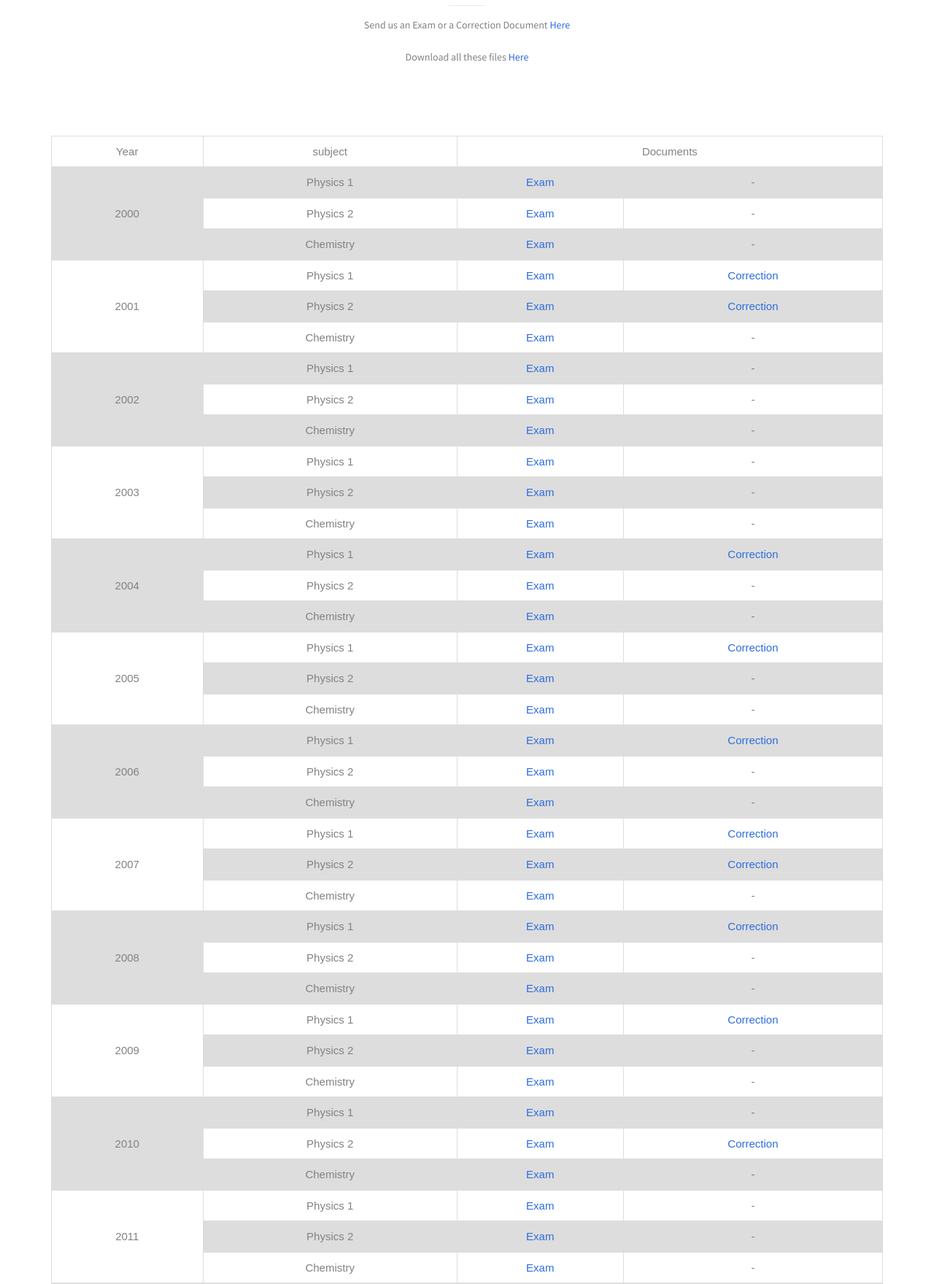
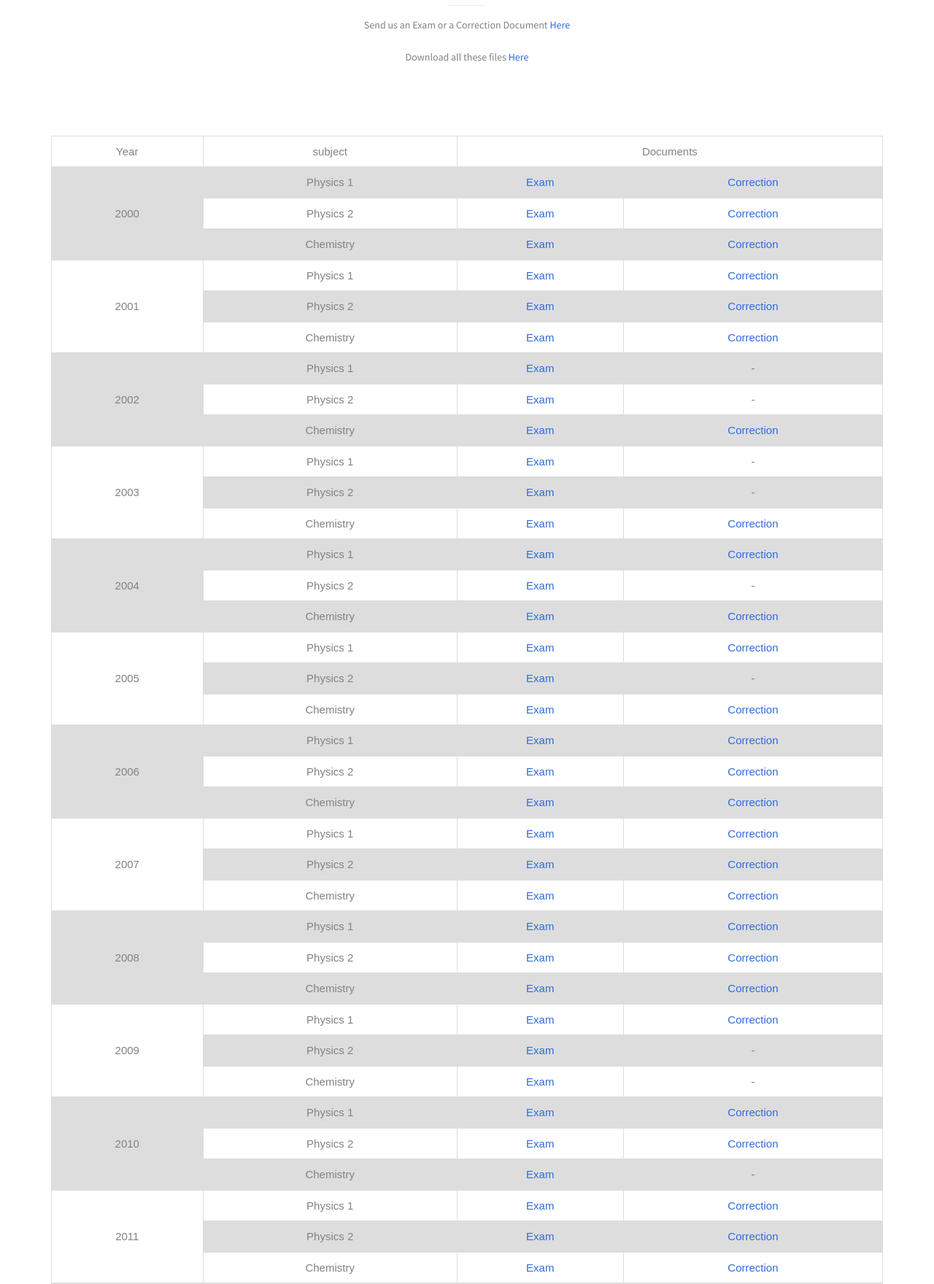
Before and after one commit to KOBeerose/RTC, a PHP site: page /TSI-cnc-pc.php in a window 1280 px wide. Shown: the part 976-2736 px from the top of the page at 73% size. Run offline with PHP 8.4, Linux system fonts and the light colour scheme; data comes from the database, SQL or seed files in the repository; data that the repository does not hold is empty; some web fonts are replaced.

Commit message:
Fixing bugs and adding files
Correcting some typos in the website content and some href links.
Adding some missing files,

```diff
--- a/Code/MP-cnc-info.php
+++ b/Code/MP-cnc-info.php
@@ -80,12 +80,6 @@ require "header.php";
 							<td><a href="pdfs/MP/cnc/info/CNC Info 2019 MP.pdf" target="_blank"><?php echo $row['8']['page_header'] ?></a></td>
 							<td><a href="pdfs/MP/cnc/info/CNC Info 2019 MP Correction.pdf" target="_blank">Correction</a></td>
 						</tr>
-						<tr>
-							<td class="tbl-cnt" rowspan="1" style="text-align: center;">2020</td>
-							<td><?php echo $row['2']['subjects'] ?></td>
-							<td><a href="pdfs/MP/cnc/info/CNC Info 2020.pdf" target="_blank"><?php echo $row['8']['page_header'] ?></a></td>
-							<td><a href="pdfs/MP/cnc/info/CNC Info 2020 Correction.pdf" target="_blank">Correction</a></td>
-						</tr>
 
 					</table>
 
--- a/Code/MP-cnc-math.php
+++ b/Code/MP-cnc-math.php
@@ -39,7 +39,7 @@ require "header.php";
 				<div class="col-md-6 col-md-offset-3 text-center fh5co-heading">
 					<h2><?php echo $row['11']['important'] . ' ' . $row['8']['page_header'] . 's' ?></h2>
 					<p><?php echo $row['16']['page_content'] ?><a href="<?php echo "upload-form.php?language=" . $language ?>" target="_blank"><?php echo $row['12']['important'] ?></a></p>
-					<p><?php echo $row['15']['page_content'] ?><a href="pdfs/MP/spe-crs/math/MP Math CNC.rar" download ><?php echo $row['12']['important'] ?></a></p>
+					<p><?php echo $row['15']['page_content'] ?><a href="pdfs/MP/cnc/math/MP Math CNC.rar" download ><?php echo $row['12']['important'] ?></a></p>
 				</div>
 			</div>
 			<div class="table">
@@ -98,7 +98,7 @@ require "header.php";
 							<td class="tbl-cnt" rowspan="2" style="text-align: center;">2004</td>
 							<td>Math 1</td>
 							<td><a href="pdfs/MP/cnc/math/CNC 2004 Math-1 MP.pdf" target="_blank"><?php echo $row['8']['page_header'] ?></a></td>
-							<td><a href="pdfs/MP/cnc/math/CNC 2004 Math-2 MP Correction.pdf" target="_blank">Correction</a></td>
+							<td><a href="pdfs/MP/cnc/math/CNC 2004 Math-1 MP Correction.pdf" target="_blank">Correction</a></td>
 						</tr>
 						<tr class="tbl-cnt">
 							<td>Math 2</td>
@@ -208,7 +208,7 @@ require "header.php";
 							<td class="tbl-cnt" rowspan="2" style="text-align: center;">2014</td>
 							<td>Math 1</td>
 							<td><a href="pdfs/MP/cnc/math/CNC 2014 Math-1 MP.pdf" target="_blank"><?php echo $row['8']['page_header'] ?></a></td>
-							<td><a href="pdfs/MP/cnc/math/CNC 2014 Math-2 MP Correction.pdf" target="_blank">Correction</a></td>
+							<td><a href="pdfs/MP/cnc/math/CNC 2014 Math-1 MP Correction.pdf" target="_blank">Correction</a></td>
 						</tr>
 						<tr class="tbl-cnt">
 							<td>Math 2</td>
--- a/Code/MP-cnc-si.php
+++ b/Code/MP-cnc-si.php
@@ -39,7 +39,7 @@ require "header.php";
 				<div class="col-md-6 col-md-offset-3 text-center fh5co-heading">
 					<h2><?php echo $row['11']['important'] . ' ' . $row['8']['page_header'] . 's' ?></h2>
 					<p><?php echo $row['16']['page_content'] ?><a href="<?php echo "upload-form.php?language=" . $language ?>" target="_blank"><?php echo $row['12']['important'] ?></a></p>
-					<p><?php echo $row['15']['page_content'] ?><a href="pdfs/MP/cnc/si/MP Si CNC.rar" download ><?php echo $row['12']['important'] ?></a></p>
+					<p><?php echo $row['15']['page_content'] ?><a href="pdfs/MP/cnc/si/MP SI CNC.rar" download ><?php echo $row['12']['important'] ?></a></p>
 				</div>
 			</div>
 			<div class="table">
--- a/Code/MP-spe-crs-phy.php
+++ b/Code/MP-spe-crs-phy.php
@@ -67,7 +67,7 @@ require "header.php";
 							<td><a href="pdfs/MP/spe-crs/phy/Math Tools/Formulaire De Derivation Et De Primitives.pdf" target="_blank">Formulaire De Derivation Et De Primitives</a></td>
 						</tr>
 						<tr class="tbl-cnt">
-							<td><a href="pdfs/MP/spe-crs/phy/Math Tools/Formulaire De Developpements Limites2.pdf" target="_blank">Formulaire De Developpements Limites</a></td>
+							<td><a href="pdfs/MP/spe-crs/phy/Math Tools/Formulaire De Developpements Limites.pdf" target="_blank">Formulaire De Developpements Limites</a></td>
 						</tr>
 						<tr class="tbl-cnt">
 							<td><a href="pdfs/MP/spe-crs/phy/Math Tools/Operateur Differentiel Gradient.pdf" target="_blank">Operateur Differentiel Gradient</a></td>
--- a/Code/MP-sup-crs-si.php
+++ b/Code/MP-sup-crs-si.php
@@ -51,7 +51,7 @@ require "header.php";
 							<td style="text-align: center;"><?php echo $row['2']['page_header'] ?></td>
 						</tr>
 						<tr>
-							<td class="tbl-cnt" rowspan="8" style="text-align: center;"><img src="images/electronics1'.jpg" alt=""></td>
+							<td class="tbl-cnt" rowspan="8" style="text-align: center;"><img src="images/electronics1'.JPG" alt=""></td>
 							<td><a href="pdfs/MP/sup-crs/si/Generalites.pdf" target="_blank">Generalites</a></td>
 						</tr>
 						<tr class="tbl-cnt">
--- a/Code/MP-sup-ex-phy.php
+++ b/Code/MP-sup-ex-phy.php
@@ -52,7 +52,7 @@ require "header.php";
 							<td style="text-align: center;">Correction</td>
 						</tr>
 						</tr>
-						<td class="tbl-cnt" rowspan="5" style="text-align: center;"><img src="images/class-meca.jpg" alt=""></td>
+						<td class="tbl-cnt" rowspan="6" style="text-align: center;"><img src="images/class-meca.jpg" alt=""></td>
 							<td><a href="pdfs/MP/sup-ex/phy/TD Cinematique.pdf" target="_blank">TD Cinematique</a></td>
 							<td><a href="pdfs/MP/sup-ex/phy/Correction TD Cinematique.pdf" target="_blank">Correction TD Cinematique</a></td>
 						</tr>
@@ -73,11 +73,11 @@ require "header.php";
 							<td><a href="pdfs/MP/sup-ex/phy/Correction TD Moment Cinetique Et Solide En Rotation.pdf" target="_blank">Correction TD Moment Cinetique Et Solide En Rotation</a></td>
 						</tr>
 						<tr>
-							<td class="tbl-cnt" rowspan="7" style="text-align: center;"><img src="images/electronics.jpg" alt=""></td>
 							<td><a href="pdfs/MP/sup-ex/phy/TD Modele De L'Oscillateur Harmonique.pdf" target="_blank">TD Modele De L'Oscillateur Harmonique</a></td>
 							<td><a href="pdfs/MP/sup-ex/phy/Correction TD Modele De L'Oscillateur Harmonique.pdf" target="_blank">Correction TD Modele De L'Oscillateur Harmonique</a></td>
 						</tr>
-						<tr class="tbl-cnt">
+						<tr>
+							<td class="tbl-cnt" rowspan="6" style="text-align: center;"><img src="images/electronics.jpg" alt=""></td>
 							<td><a href="pdfs/MP/sup-ex/phy/TD Notion De Signal.pdf" target="_blank">TD Notion De Signal</a></td>
 							<td><a href="pdfs/MP/sup-ex/phy/Correction TD Notion De Signal.pdf" target="_blank">Correction TD Notion De Signal</a></td>
 						</tr>
--- a/Code/MP-sup-ex-si.php
+++ b/Code/MP-sup-ex-si.php
@@ -69,7 +69,7 @@ require "header.php";
 							<td><a href="pdfs/MP/sup-ex/si/TD + Correction Cinematique.pdf" target="_blank">Correction TD Cinematique</a></td>
 						</tr>
 						<tr>
-							<td class="tbl-cnt" rowspan="4" style="text-align: center;"><img src="images/electronics1'.jpg" alt=""></td>
+							<td class="tbl-cnt" rowspan="4" style="text-align: center;"><img src="images/electronics1'.JPG" alt=""></td>
 							<td><a href="pdfs/MP/sup-ex/si/TD asservissement.pdf" target="_blank">TD asservissement</a></td>
 							<td><a href="pdfs/MP/sup-ex/si/Correction TD asservissement.pdf" target="_blank">Correction TD asservissement</a></td>
 						</tr>
--- a/Code/TSI-cnc-info.php
+++ b/Code/TSI-cnc-info.php
@@ -84,8 +84,9 @@ require "header.php";
 							<td class="tbl-cnt" rowspan="1" style="text-align: center;">2020</td>
 							<td><?php echo $row['2']['subjects'] ?></td>
 							<td><a href="pdfs/TSI/cnc/info/CNC Info 2020.pdf" target="_blank"><?php echo $row['8']['page_header'] ?></a></td>
-							<td><a href="pdfs/TSI/cnc/info/CNC Info 2020 Correction.pdf" target="_blank">Correction</a></td>
+							<td>-</td>
 						</tr>
+
 
 					</table>
 
--- a/Code/TSI-cnc-pc.php
+++ b/Code/TSI-cnc-pc.php
@@ -39,7 +39,7 @@ require "header.php";
 				<div class="col-md-6 col-md-offset-3 text-center fh5co-heading">
 					<h2><?php echo $row['11']['important'] . ' ' . $row['8']['page_header'] . 's' ?></h2>
 					<p><?php echo $row['16']['page_content'] ?><a href="<?php echo "upload-form.php?language=" . $language ?>" target="_blank"><?php echo $row['12']['important'] ?></a></p>
-					<p><?php echo $row['15']['page_content'] ?><a href="pdfs/TSI/cnc/pc/TSI Pc CNC.rar" download ><?php echo $row['12']['important'] ?></a></p>
+					<p><?php echo $row['15']['page_content'] ?><a href="pdfs/TSI/cnc/pc/TSI PC CNC.rar" download ><?php echo $row['12']['important'] ?></a></p>
 				</div>
 			</div>
 			<div class="table">
@@ -54,17 +54,19 @@ require "header.php";
 							<td class="tbl-cnt" rowspan="3" style="text-align: center;">2000</td>
 							<td><?php echo $row['0']['subjects'] . ' 1' ?></td>
 							<td><a href="pdfs/TSI/cnc/pc/CNC 2000 Physique-1 TSI.pdf" target="_blank"><?php echo $row['8']['page_header'] ?></a></td>
-							<td>-</td>
+							<td><a href="pdfs/TSI/cnc/pc/CNC 2000 Physique-1 TSI Correction.pdf" target="_blank">Correction</a></td>
+
 						</tr>
 						<tr class="tbl-cnt">
 							<td><?php echo $row['0']['subjects'] . ' 2' ?></td>
 							<td><a href="pdfs/TSI/cnc/pc/CNC 2000 Physique-2 TSI.pdf" target="_blank"><?php echo $row['8']['page_header'] ?></a></td>
-							<td>-</td>
+							<td><a href="pdfs/TSI/cnc/pc/CNC 2000 Physique-2 TSI Correction.pdf" target="_blank">Correction</a></td>
+
 						</tr>
 						<tr class="tbl-cnt">
 							<td><?php echo $row['1']['subjects'] ?></td>
 							<td><a href="pdfs/TSI/cnc/pc/CNC Chimie TSI 2000.pdf" target="_blank"><?php echo $row['8']['page_header'] ?></a></td>
-							<td>-</td>
+							<td><a href="pdfs/TSI/cnc/pc/CNC Chimie TSI 2000 Correction.pdf" target="_blank">Correction</a></td>
 						</tr>
 
 						<tr>
@@ -81,7 +83,7 @@ require "header.php";
 						<tr class="tbl-cnt">
 							<td><?php echo $row['1']['subjects'] ?></td>
 							<td><a href="pdfs/TSI/cnc/pc/CNC Chimie TSI 2001.pdf" target="_blank"><?php echo $row['8']['page_header'] ?></a></td>
-							<td>-</td>
+							<td><a href="pdfs/TSI/cnc/pc/CNC Chimie TSI 2001 Correction.pdf" target="_blank">Correction</a></td>
 						</tr>
 						<tr>
 							<td class="tbl-cnt" rowspan="3" style="text-align: center;">2002</td>
@@ -97,7 +99,7 @@ require "header.php";
 						<tr class="tbl-cnt">
 							<td><?php echo $row['1']['subjects'] ?></td>
 							<td><a href="pdfs/TSI/cnc/pc/CNC Chimie TSI 2002.pdf" target="_blank"><?php echo $row['8']['page_header'] ?></a></td>
-							<td>-</td>
+							<td><a href="pdfs/TSI/cnc/pc/CNC Chimie TSI 2002 Correction.pdf" target="_blank">Correction</a></td>
 						</tr>
 						<tr>
 							<td class="tbl-cnt" rowspan="3" style="text-align: center;">2003</td>
@@ -113,7 +115,7 @@ require "header.php";
 						<tr class="tbl-cnt">
 							<td><?php echo $row['1']['subjects'] ?></td>
 							<td><a href="pdfs/TSI/cnc/pc/CNC Chimie TSI 2003.pdf" target="_blank"><?php echo $row['8']['page_header'] ?></a></td>
-							<td>-</td>
+							<td><a href="pdfs/TSI/cnc/pc/CNC Chimie TSI 2003 Correction.pdf" target="_blank">Correction</a></td>
 						</tr>
 						<tr>
 							<td class="tbl-cnt" rowspan="3" style="text-align: center;">2004</td>
@@ -129,7 +131,7 @@ require "header.php";
 						<tr class="tbl-cnt">
 							<td><?php echo $row['1']['subjects'] ?></td>
 							<td><a href="pdfs/TSI/cnc/pc/CNC Chimie TSI 2004.pdf" target="_blank"><?php echo $row['8']['page_header'] ?></a></td>
-							<td>-</td>
+							<td><a href="pdfs/TSI/cnc/pc/CNC Chimie TSI 2004 Correction.pdf" target="_blank">Correction</a></td>
 						</tr>
 						<tr>
 							<td class="tbl-cnt" rowspan="3" style="text-align: center;">2005</td>
@@ -145,7 +147,7 @@ require "header.php";
 						<tr class="tbl-cnt">
 							<td><?php echo $row['1']['subjects'] ?></td>
 							<td><a href="pdfs/TSI/cnc/pc/CNC Chimie TSI 2005.pdf" target="_blank"><?php echo $row['8']['page_header'] ?></a></td>
-							<td>-</td>
+							<td><a href="pdfs/TSI/cnc/pc/CNC Chimie TSI 2005 Correction.pdf" target="_blank">Correction</a></td>
 						</tr>
 						<tr>
 							<td class="tbl-cnt" rowspan="3" style="text-align: center;">2006</td>
@@ -156,12 +158,13 @@ require "header.php";
 						<tr class="tbl-cnt">
 							<td><?php echo $row['0']['subjects'] . ' 2' ?></td>
 							<td><a href="pdfs/TSI/cnc/pc/CNC 2006 Physique-2 TSI.pdf" target="_blank"><?php echo $row['8']['page_header'] ?></a></td>
-							<td>-</td>
+							<td><a href="pdfs/TSI/cnc/pc/CNC 2006 Physique-2 TSI Correction.pdf" target="_blank">Correction</a></td>
+
 						</tr>
 						<tr class="tbl-cnt">
 							<td><?php echo $row['1']['subjects'] ?></td>
 							<td><a href="pdfs/TSI/cnc/pc/CNC Chimie TSI 2006.pdf" target="_blank"><?php echo $row['8']['page_header'] ?></a></td>
-							<td>-</td>
+							<td><a href="pdfs/TSI/cnc/pc/CNC Chimie TSI 2006 Correction.pdf" target="_blank">Correction</a></td>
 						</tr>
 						<tr>
 							<td class="tbl-cnt" rowspan="3" style="text-align: center;">2007</td>
@@ -177,7 +180,7 @@ require "header.php";
 						<tr class="tbl-cnt">
 							<td><?php echo $row['1']['subjects'] ?></td>
 							<td><a href="pdfs/TSI/cnc/pc/CNC Chimie TSI 2007.pdf" target="_blank"><?php echo $row['8']['page_header'] ?></a></td>
-							<td>-</td>
+							<td><a href="pdfs/TSI/cnc/pc/CNC Chimie TSI 2007 Correction.pdf" target="_blank">Correction</a></td>
 						</tr>
 						<tr>
 							<td class="tbl-cnt" rowspan="3" style="text-align: center;">2008</td>
@@ -188,12 +191,12 @@ require "header.php";
 						<tr class="tbl-cnt">
 							<td><?php echo $row['0']['subjects'] . ' 2' ?></td>
 							<td><a href="pdfs/TSI/cnc/pc/CNC 2008 Physique-2 TSI.pdf" target="_blank"><?php echo $row['8']['page_header'] ?></a></td>
-							<td>-</td>
+							<td><a href="pdfs/TSI/cnc/pc/CNC 2008 Physique-2 TSI Correction.pdf" target="_blank">Correction</a></td>
 						</tr>
 						<tr class="tbl-cnt">
 							<td><?php echo $row['1']['subjects'] ?></td>
 							<td><a href="pdfs/TSI/cnc/pc/CNC Chimie TSI 2008.pdf" target="_blank"><?php echo $row['8']['page_header'] ?></a></td>
-							<td>-</td>
+							<td><a href="pdfs/TSI/cnc/pc/CNC Chimie TSI 2008 Correction.pdf" target="_blank">Correction</a></td>
 						</tr>
 						<tr>
 							<td class="tbl-cnt" rowspan="3" style="text-align: center;">2009</td>
@@ -215,7 +218,8 @@ require "header.php";
 							<td class="tbl-cnt" rowspan="3" style="text-align: center;">2010</td>
 							<td><?php echo $row['0']['subjects'] . ' 1' ?></td>
 							<td><a href="pdfs/TSI/cnc/pc/CNC 2010 Physique-1 TSI.pdf" target="_blank"><?php echo $row['8']['page_header'] ?></a></td>
-							<td>-</td>
+							<td><a href="pdfs/TSI/cnc/pc/CNC 2010 Physique-1 TSI Correction.pdf" target="_blank">Correction</a></td>
+
 						</tr>
 						<tr class="tbl-cnt">
 							<td><?php echo $row['0']['subjects'] . ' 2' ?></td>
@@ -231,17 +235,18 @@ require "header.php";
 							<td class="tbl-cnt" rowspan="3" style="text-align: center;">2011</td>
 							<td><?php echo $row['0']['subjects'] . ' 1' ?></td>
 							<td><a href="pdfs/TSI/cnc/pc/CNC 2011 Physique-1 TSI.pdf" target="_blank"><?php echo $row['8']['page_header'] ?></a></td>
-							<td>-</td>
+							<td><a href="pdfs/TSI/cnc/pc/CNC 2011 Physique-1 TSI Correction.pdf" target="_blank">Correction</a></td>
 						</tr>
 						<tr class="tbl-cnt">
 							<td><?php echo $row['0']['subjects'] . ' 2' ?></td>
 							<td><a href="pdfs/TSI/cnc/pc/CNC 2011 Physique-2 TSI.pdf" target="_blank"><?php echo $row['8']['page_header'] ?></a></td>
-							<td>-</td>
+							<td><a href="pdfs/TSI/cnc/pc/CNC 2011 Physique-2 TSI Correction.pdf" target="_blank">Correction</a></td>
+
 						</tr>
 						<tr class="tbl-cnt">
 							<td><?php echo $row['1']['subjects'] ?></td>
 							<td><a href="pdfs/TSI/cnc/pc/CNC Chimie TSI 2011.pdf" target="_blank"><?php echo $row['8']['page_header'] ?></a></td>
-							<td>-</td>
+							<td><a href="pdfs/TSI/cnc/pc/CNC Chimie TSI 2011 Correction.pdf" target="_blank">Correction</a></td>
 						</tr>
 						<tr>
 							<td class="tbl-cnt" rowspan="3" style="text-align: center;">2012</td>
@@ -251,13 +256,13 @@ require "header.php";
 						</tr>
 						<tr class="tbl-cnt">
 							<td><?php echo $row['0']['subjects'] . ' 2' ?></td>
-							<td>-</td>
-							<td>-</td>
+							<td><a href="pdfs/TSI/cnc/pc/CNC 2012 Physique-2 TSI.pdf" target="_blank"><?php echo $row['8']['page_header'] ?></a></td>
+							<td><a href="pdfs/TSI/cnc/pc/CNC 2012 Physique-2 TSI Correction.pdf" target="_blank">Correction</a></td>
 						</tr>
 						<tr class="tbl-cnt">
 							<td><?php echo $row['1']['subjects'] ?></td>
 							<td><a href="pdfs/TSI/cnc/pc/CNC Chimie TSI 2012.pdf" target="_blank"><?php echo $row['8']['page_header'] ?></a></td>
-							<td>-</td>
+							<td><a href="pdfs/TSI/cnc/pc/CNC Chimie TSI 2012 Correction.pdf" target="_blank">Correction</a></td>
 						</tr>
 						<tr>
 							<td class="tbl-cnt" rowspan="3" style="text-align: center;">2013</td>
@@ -268,18 +273,18 @@ require "header.php";
 						<tr class="tbl-cnt">
 							<td><?php echo $row['0']['subjects'] . ' 2' ?></td>
 							<td><a href="pdfs/TSI/cnc/pc/CNC 2013 Physique-2 TSI.pdf" target="_blank"><?php echo $row['8']['page_header'] ?></a></td>
-							<td>-</td>
+							<td><a href="pdfs/TSI/cnc/pc/CNC 2013 Physique-2 TSI Correction.pdf" target="_blank">Correction</a></td>
 						</tr>
 						<tr class="tbl-cnt">
 							<td><?php echo $row['1']['subjects'] ?></td>
 							<td><a href="pdfs/TSI/cnc/pc/CNC Chimie TSI 2013.pdf" target="_blank"><?php echo $row['8']['page_header'] ?></a></td>
-							<td>-</td>
+							<td><a href="pdfs/TSI/cnc/pc/CNC Chimie TSI 2013 Correction.pdf" target="_blank">Correction</a></td>
 						</tr>
 						<tr>
 							<td class="tbl-cnt" rowspan="3" style="text-align: center;">2014</td>
 							<td><?php echo $row['0']['subjects'] . ' 1' ?></td>
 							<td><a href="pdfs/TSI/cnc/pc/CNC 2014 Physique-1 TSI.pdf" target="_blank"><?php echo $row['8']['page_header'] ?></a></td>
-							<td>-</td>
+							<td><a href="pdfs/TSI/cnc/pc/CNC 2014 Physique-1 TSI Correction.pdf" target="_blank">Correction</a></td>
 						</tr>
 						<tr class="tbl-cnt">
 							<td><?php echo $row['0']['subjects'] . ' 2' ?></td>
@@ -300,12 +305,12 @@ require "header.php";
 						<tr class="tbl-cnt">
 							<td><?php echo $row['0']['subjects'] . ' 2' ?></td>
 							<td><a href="pdfs/TSI/cnc/pc/CNC 2015 Physique-2 TSI.pdf" target="_blank"><?php echo $row['8']['page_header'] ?></a></td>
-							<td>-</td>
+							<td><a href="pdfs/TSI/cnc/pc/CNC 2015 Physique-2 TSI Correction.pdf" target="_blank">Correction</a></td>
 						</tr>
 						<tr class="tbl-cnt">
 							<td><?php echo $row['1']['subjects'] ?></td>
 							<td><a href="pdfs/TSI/cnc/pc/CNC Chimie TSI 2015.pdf" target="_blank"><?php echo $row['8']['page_header'] ?></a></td>
-							<td>-</td>
+							<td><a href="pdfs/TSI/cnc/pc/CNC Chimie TSI 2015 Correction.pdf" target="_blank">Correction</a></td>
 						</tr>
 						<tr>
 							<td class="tbl-cnt" rowspan="3" style="text-align: center;">2016</td>
@@ -315,12 +320,13 @@ require "header.php";
 						</tr>
 						<tr class="tbl-cnt">
 							<td><?php echo $row['0']['subjects'] . ' 2' ?></td>
-							<td>-</td>
-							<td>-</td>
+							<td><a href="pdfs/TSI/cnc/pc/CNC 2016 Physique-2 TSI.pdf" target="_blank"><?php echo $row['8']['page_header'] ?></a></td>
+							<td><a href="pdfs/TSI/cnc/pc/CNC 2016 Physique-2 TSI Correction.pdf" target="_blank">Correction</a></td>
+
 						</tr>
 						<tr class="tbl-cnt">
 							<td><?php echo $row['1']['subjects'] ?></td>
-							<td>-</td>
+							<td><a href="pdfs/TSI/cnc/pc/CNC Chimie TSI 2016.pdf" target="_blank"><?php echo $row['8']['page_header'] ?></a></td>
 							<td><a href="pdfs/TSI/cnc/pc/CNC Chimie TSI 2016 Correction.pdf" target="_blank">Correction</a></td>
 						</tr>
 						<tr>
@@ -359,7 +365,8 @@ require "header.php";
 							<td class="tbl-cnt" rowspan="3" style="text-align: center;">2019</td>
 							<td><?php echo $row['0']['subjects'] . ' 1' ?></td>
 							<td><a href="pdfs/TSI/cnc/pc/CNC 2019 Physique-1 TSI.pdf" target="_blank"><?php echo $row['8']['page_header'] ?></a></td>
-							<td>-</td>
+							<td><a href="pdfs/TSI/cnc/pc/CNC 2019 Physique-1 TSI Correction.pdf" target="_blank">Correction</a></td>
+
 						</tr>
 						<tr class="tbl-cnt">
 							<td><?php echo $row['0']['subjects'] . ' 2' ?></td>
@@ -376,7 +383,6 @@ require "header.php";
 							<td><?php echo $row['0']['subjects'] ?></td>
 							<td><a href="pdfs/TSI/cnc/pc/CNC 2020 Physique TSI.pdf" target="_blank"><?php echo $row['8']['page_header'] ?></a></td>
 							<td><a href="pdfs/TSI/cnc/pc/CNC 2020 Physique TSI Correction.pdf" target="_blank">Correction</a></td>
-
 						</tr>
 						<tr class="tbl-cnt">
 							<td><?php echo $row['1']['subjects'] ?></td>
```
Also changed, not shown: Code/MP-cnc-pc.php (+4 -3 lines), Code/TSI-cnc-math.php (+10 -8 lines), Code/TSI-cnc-si.php (+5 -4 lines), Code/TSI-sup-crs-phy.php (+5 -5 lines).
